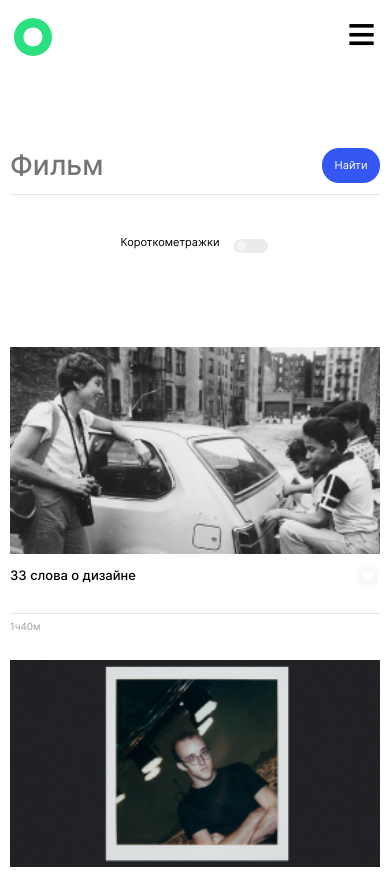
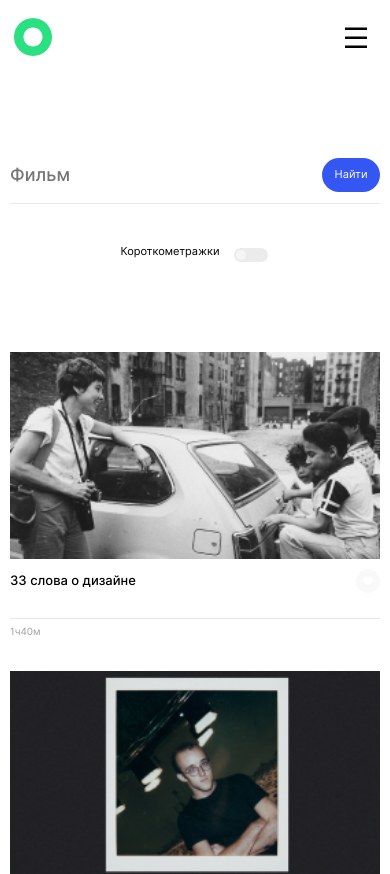
Before and after one commit to rusanov-andrey/movies-explorer-frontend, a React app: page /movies in a window 390 px wide. Shown: the top 874 px of the page. Built offline with nearby package versions, Linux system fonts and the light colour scheme.

Commit message:
Иконка бургер не соответствует макету. Она слишком жирная

```diff
--- a/src/components/Header/Header.css
+++ b/src/components/Header/Header.css
@@ -151,15 +151,18 @@
 
   display: none;
 
-  font: 900 40px/40px Inter, Arial, sans-serif;
+  width: 44px;
+  height: 44px;
 
   cursor: pointer;
+
+  background: transparent url(../../images/burger.svg) center / 44px 44px  no-repeat;
 }
 .header__menu-button:hover {
   opacity: 0.7;
 }
 .header__menu-button_dark {
-  color: white;
+  background-image: url(../../images/burger_white.svg);
 }
 
 .header__navigation-bar-popup {
@@ -180,7 +183,7 @@
 
 @media screen and (max-width: 800px) {
   .header {
-    padding: 18px 30px 0;
+    padding: 18px 30px 11px;
   }
 
   .header_short {
@@ -271,9 +274,8 @@
 
   .header__menu-button {
     display: block;
-    font: 500 60px/60px Inter, Arial, sans-serif;
     position: relative;
-    top: -10px;
+    top: -3px;
   }
 
   .header__account-button {
@@ -314,13 +316,17 @@
     min-height: 26px;
   }
 
-  .header__menu-button {
-    font: 500 50px/50px Inter, Arial, sans-serif;
-    position: relative;
-    top: -10px;
-  }
-
   .header__account-button_navigation {
     margin-bottom: 46px;
   }
+
+  .header__menu-button {
+    width: 40px;
+    height: 43px;
+
+    background: transparent url(../../images/burger_narrow.svg) center / 40px 43px  no-repeat;
+  }
+  .header__menu-button_dark {
+    background-image: url(../../images/burger_narrow_white.svg);
+  }
 }
--- a/src/components/Header/Header.js
+++ b/src/components/Header/Header.js
@@ -44,7 +44,7 @@ export default function Header({authorized, darkTheme, short}) {
       </div>
       { !short && authorized && renderAccauntInfo()}
       { !short && !authorized && renderEntranceLinks()}
-      { authorized && <div className={'header__menu-button ' + (darkTheme ? 'header__menu-button_dark' : '')} onClick={handleMenuClick}>≡</div> }
+      { authorized && <div className={'header__menu-button ' + (darkTheme ? 'header__menu-button_dark' : '')} onClick={handleMenuClick}></div> }
       <div ref={menuRef} className='header__navigation-bar-popup'>
         <div className='header__navigation-bar-overlay'>
           <div className='header__navigation-bar-group'>
--- a/src/components/MoviesCardList/MoviesCardList.css
+++ b/src/components/MoviesCardList/MoviesCardList.css
@@ -63,23 +63,24 @@
 
 @media screen and (max-width: 800px) {
   .cardlist {
-    padding: 67px 30px 10px;
+    padding: 69px 30px 10px;
   }
 
   .cardlist__container {
     --gap_x: 30px;
     grid-template-columns: repeat(2, calc((100% - 1*var(--gap_x))/2));
-    gap: 28px var(--gap_x);
+    gap: 30px var(--gap_x);
   }
 }
 
 
 @media screen and (max-width: 500px) {
   .cardlist {
-    padding: 40px 10px 10px;
+    padding: 36px 10px 10px;
   }
   .cardlist__container {
     grid-template-columns: calc(100%);
+    row-gap: 34px;
   }
   .cardlist__more {
     width: 240px;
--- a/src/components/SearchForm/SearchForm.css
+++ b/src/components/SearchForm/SearchForm.css
@@ -91,12 +91,16 @@
 
 @media screen and (max-width: 500px) {
   .search-form {
-    padding: 80px 10px 51px;
+    padding: 97px 10px 51px;
   }
 
   .search-form__input-container {
     margin-bottom: 41px;
    }
+   .search-form__input {
+    font: 500 18px Inter, Arial, sans-serif;
+  }
+
   .search-form__filter-container {
     align-self: center;
   }
```
Also changed, not shown: src/images/burger.svg (added), src/images/burger_narrow.svg (added), src/images/burger_narrow_white.svg (added), src/images/burger_white.svg (added).
